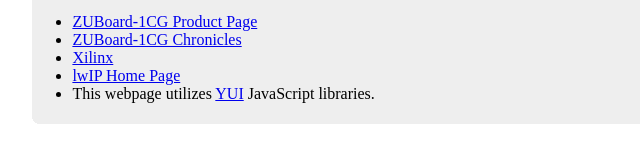
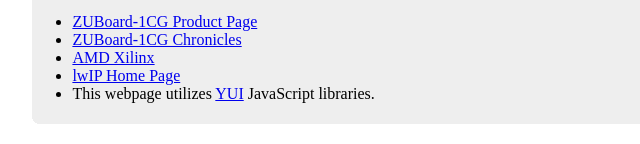
Before and after one commit to Avnet/freertos-oob, a plain HTML site: page ZUBoard-1CG/sources/webpages/index.html in a window 1280 px wide. Shown: the part 996-1140 px from the top of the page, 114-754 px from the left. Drawn offline with Linux system fonts and the light colour scheme; no server answers.

Commit message:
sources: webpages: fix xilinx link

```diff
--- a/ZUBoard-1CG/sources/webpages/index.html
+++ b/ZUBoard-1CG/sources/webpages/index.html
@@ -145,7 +145,7 @@
       <ul>
         <li> <a href="https://avnet.me/zuboard-1cg" target="_blank">ZUBoard-1CG Product Page</a></li>
         <li> <a href="https://avnet.me/zuboard-blog" target="_blank">ZUBoard-1CG Chronicles</a></li>
-        <li> <a href="http://www.xilinx.com">Xilinx</a></li>
+        <li> <a href="http://www.xilinx.com">AMD Xilinx</a></li>
         <li> <a href="http://savannah.nongnu.org/projects/lwip/">lwIP Home Page</a> </li>
         <li> This webpage utilizes <a href="http://developer.yahoo.com/yui/">YUI</a> JavaScript libraries.
         </ul>
```
